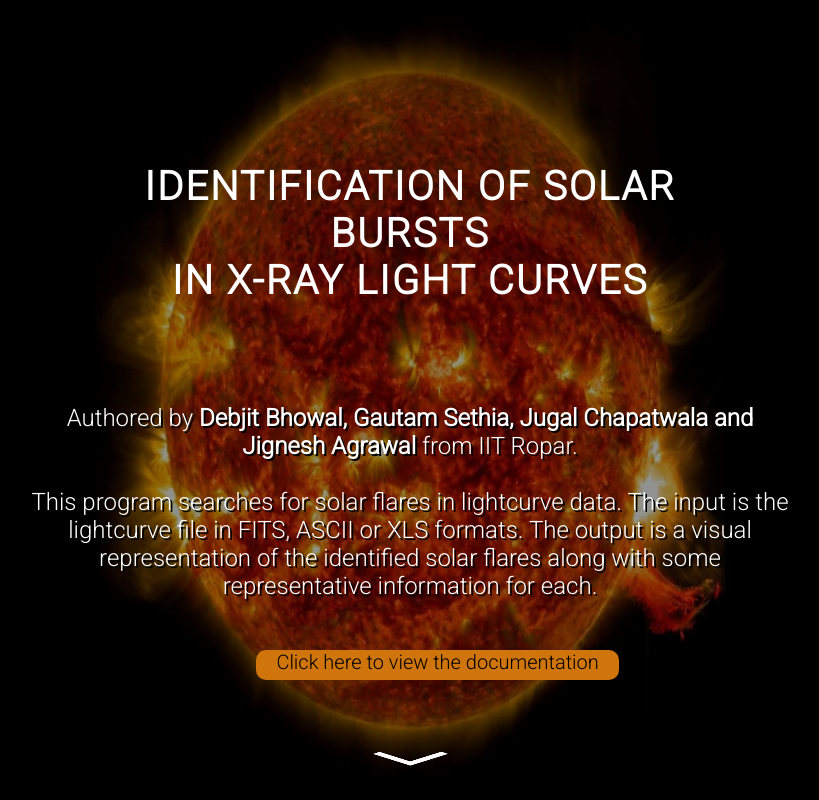
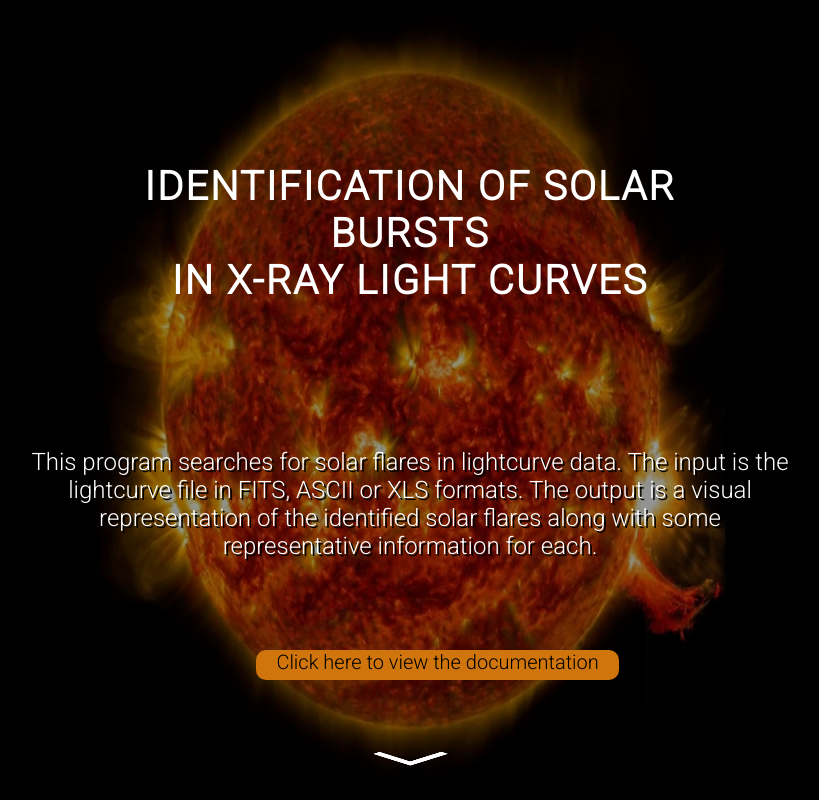
Before and after one commit to Gautam7702/isro-interiit, a Flask app: page / in a window 1280 px wide. Shown: the top 800 px of the page, without its empty margins (230-1049 px from the left). Run offline with Flask 2, Linux system fonts and the light colour scheme.

Commit message:
changed content

```diff
--- a/frontend/app.py
+++ b/frontend/app.py
@@ -46,4 +46,4 @@ def xls():
 def showDoc():
     return render_template('documentation.html')
 if(__name__=='__main__'):
-    app.run(debug=True)
+    app.run(debug=True,port=5000)
--- a/frontend/static/styles/style.css
+++ b/frontend/static/styles/style.css
@@ -41,7 +41,7 @@ h1{
 	font-size: 3vh;
 	color: white;
 	left: 20vw;
-	bottom: 25vh;
+	bottom: 30vh;
 	text-align: center;
 	position: absolute;
 }
--- a/frontend/templates/index.html
+++ b/frontend/templates/index.html
@@ -18,8 +18,6 @@
         </h1>
         <li>
         <div class ="desc">
-            Authored by <b>Debjit Bhowal, Gautam Sethia, Jugal Chapatwala and Jignesh Agrawal</b> from IIT Ropar.<br><br>
-
             This program searches for solar flares in lightcurve data. The input is the lightcurve file in FITS, ASCII or XLS formats. The output is a visual representation of the identified solar flares along with some representative information for each.
         </div>
         <br>
```
